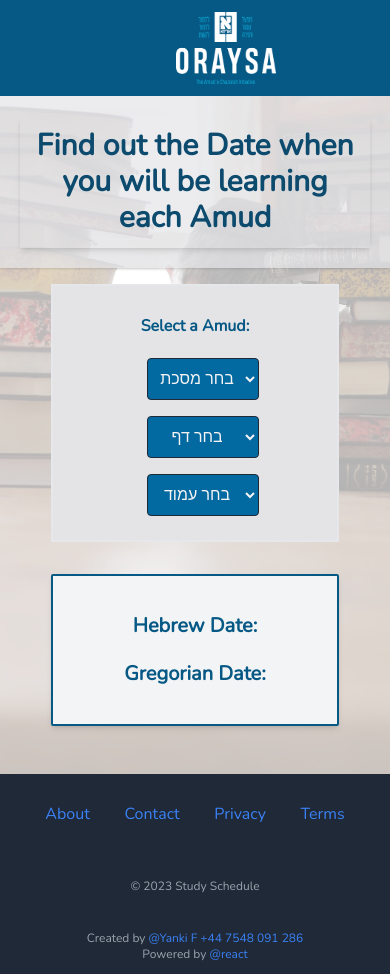
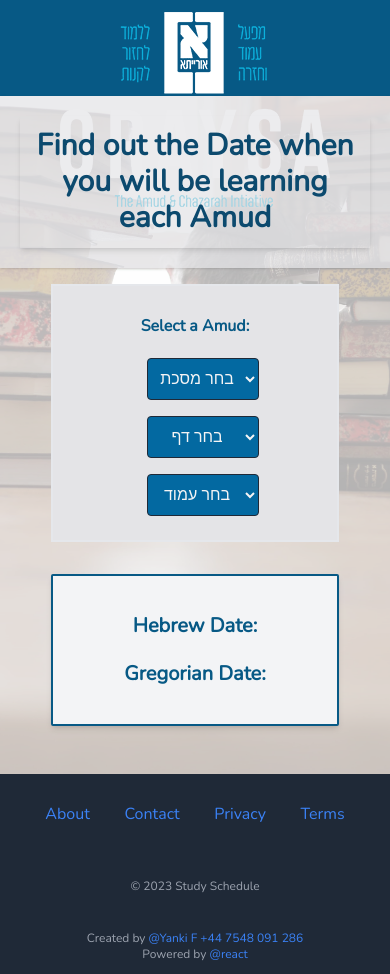
Before and after one commit to yaakovlewin/oraysa-project, a React (Create React App) app: page / in a window 390 px wide. Built offline with nearby package versions, Linux system fonts and the light colour scheme.

Commit message:
adit for mobile

```diff
--- a/src/components/js/Nav.jsx
+++ b/src/components/js/Nav.jsx
@@ -1,11 +1,13 @@
-import logo from "../../logo-orayasa.png"
+import logo from "../../logo-orayasa.png";
 
 export default function Nav() {
     return (
-        <nav className="flex bg-sky-800 h-24" >
-            <img alt="logo" src={logo} className="py-3 pl-24 ml-20"></img>
-
+        <nav className="flex bg-sky-800 h-24">
+            <img
+                alt="logo"
+                src={logo}
+                className=" m-auto py-3 sm:pl-24 sm:ml-20"
+            ></img>
         </nav>
-
-    )
+    );
 }
--- a/src/js/calc-amudim-till-current.js
+++ b/src/js/calc-amudim-till-current.js
@@ -6,7 +6,5 @@ export default function getAmudim(maseches, daf, amud) {
     const currentMasechesAmudim = ((daf - 1) * 2) + amud - 1;
     const previousMasechesAmudim = masechtot.slice(0, masechesIndex).reduce((total, { pages }) => total + (pages * 2), 0);
     const totalAmudim = currentMasechesAmudim + (maseches !== 'ברכות' ? previousMasechesAmudim : 0);
-    console.log(`current maseches amudim: ${currentMasechesAmudim}`);
-    console.log(`previous maseches amudim: ${previousMasechesAmudim}`);
     return totalAmudim;
 }
--- a/src/js/getGeorgienDate.js
+++ b/src/js/getGeorgienDate.js
@@ -4,11 +4,9 @@ function addDaysToStartDate(date, days) {
     return new Date(date.getTime() + days * MILLISECONDS_PER_DAY);
 }
 
-
 function addNonWorkingDays(totalWorkingDays, workingDaysOfWeek, startingDate) {
     let fullWeeks = Math.floor(totalWorkingDays / workingDaysOfWeek) * 7
     let remainingDays = totalWorkingDays % workingDaysOfWeek;
-
 
     // if odd days of full weeks roll over to a new week add 2 days.
     if ((startingDate.getDay() + (remainingDays)) > 4) {
```
